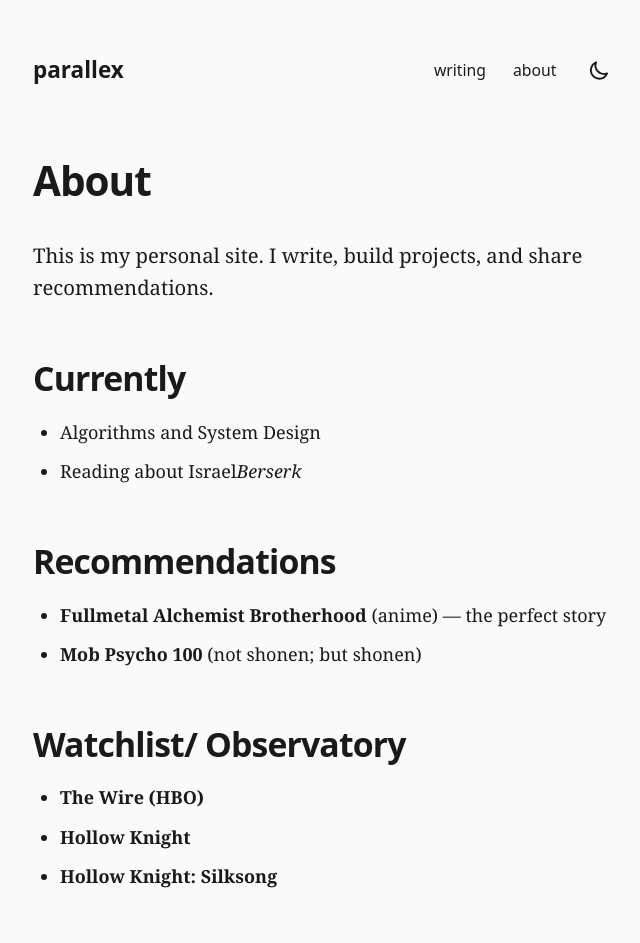
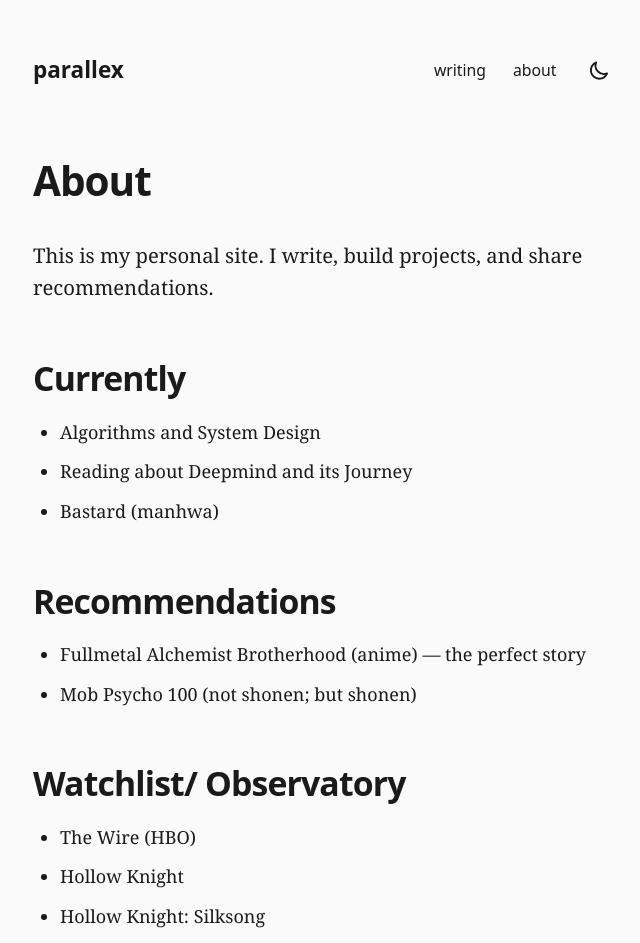
Before and after one commit to ssd-81/ssd-81.github.io, an Astro site: page /about in a window 1280 px wide. Shown: the top 943 px of the page, without its empty margins (316-956 px from the left). Built offline with nearby package versions, Linux system fonts and the light colour scheme; Astro itself is replaced by a stand-in of ours.

Commit message:
changed about section

```diff
--- a/src/pages/about.astro
+++ b/src/pages/about.astro
@@ -12,20 +12,21 @@ import BaseLayout from '../layouts/BaseLayout.astro';
   <h2>Currently</h2>
   <ul class="list-disc pl-6 mb-8">
     <li>Algorithms and System Design</li>
-    <li>Reading about Israel<em>Berserk</em></li>
+    <li>Reading about Deepmind and its Journey</li>
+    <li>Bastard (manhwa)</li>
   </ul>
 
   <h2>Recommendations</h2>
   <ul class="list-disc pl-6 mb-8">
-    <li><strong>Fullmetal Alchemist Brotherhood</strong> (anime) — the perfect story</li>
-    <li><strong>Mob Psycho 100</strong> (not shonen; but shonen)</li>
+    <li>Fullmetal Alchemist Brotherhood (anime) — the perfect story</li>
+    <li>Mob Psycho 100 (not shonen; but shonen)</li>
   </ul>
 
   <h2>Watchlist/ Observatory</h2>
   <ul class="list-disc pl-6 mb-8">
-    <li><strong>The Wire (HBO)</strong></li>
-    <li><strong>Hollow Knight</strong> </li>
-    <li><strong>Hollow Knight: Silksong</strong> </li>
+    <li>The Wire (HBO)</li>
+    <li>Hollow Knight</li>
+    <li>Hollow Knight: Silksong</li>
 
   </ul>
 
```
